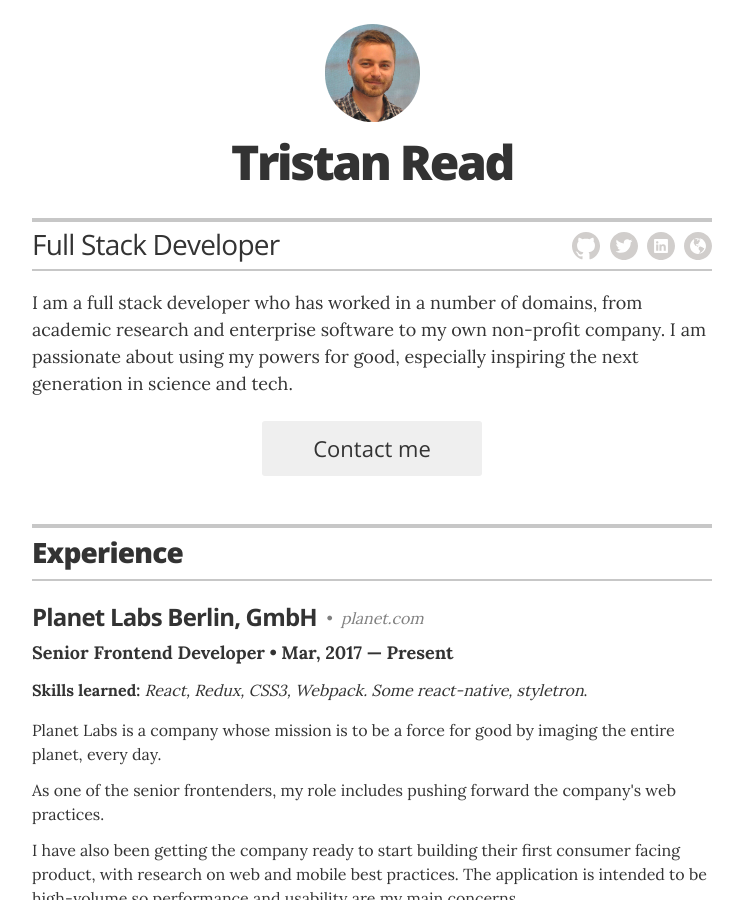
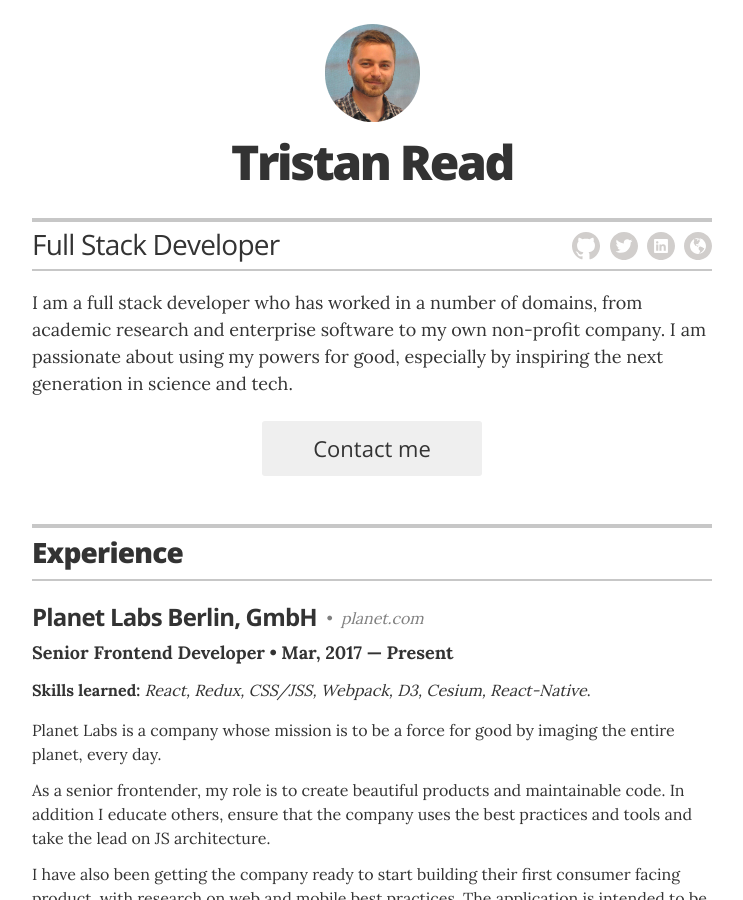
Before and after one commit to phazor/about-me, a Jekyll site: the page built from index.html, in a window 1280 px wide and 900 px high. Shown: the whole window, without its empty margins (268-1011 px from the left). Built offline with Jekyll 4.4.1, drawn with Linux system fonts in a browser that asks for light colours.

Commit message:
update some copy

```diff
--- a/_layouts/resume.html
+++ b/_layouts/resume.html
@@ -54,8 +54,7 @@
         </div>
 
         <div class="executive-summary" itemprop="description">
-          <p>I am a full stack developer who has worked in a number of domains, from academic research and enterprise software to my own non-profit company.
-          I am passionate about using my powers for good, especially inspiring the next generation in science and tech.</p>
+          <p>I am a full stack developer who has worked in a number of domains, from academic research and enterprise software to my own non-profit company. I am passionate about using my powers for good, especially by inspiring the next generation in science and tech.</p>
         </div>
 
         {% if site.resume_looking_for_work == 'yes' %}
@@ -78,10 +77,10 @@
         <div class="resume-item" itemscope itemprop="worksFor" itemtype="http://schema.org/Organization">
           <h3 class="resume-item-title" itemprop="name">Planet Labs Berlin, GmbH</h3><a class="resume-item-link new-window" href="https://www.planet.com/">planet.com</a>
           <h4 class="resume-item-details" itemprop="description">Senior Frontend Developer &bull; Mar, 2017 &mdash; Present</h4>
-          <p><b>Skills learned:</b> <i>React, Redux, CSS3, Webpack. Some react-native, styletron</i>.
+          <p><b>Skills learned:</b> <i>React, Redux, CSS/JSS, Webpack, D3, Cesium, React-Native</i>.
           <p class="resume-item-copy">Planet Labs is a company whose mission is to be a force for good by imaging the entire planet, every day.</p>
 
-          <p class="resume-item-copy">As one of the senior frontenders, my role includes pushing forward the company's web practices.</p>
+          <p class="resume-item-copy">As a senior frontender, my role is to create beautiful products and maintainable code. In addition I educate others, ensure that the company uses the best practices and tools and take the lead on JS architecture.</p>
 
           <p class="resume-item-copy">I have also been getting the company ready to start building their first consumer facing product, with research on web and mobile best practices. The application is intended to be high-volume so performance and usability are my main concerns.</p>
         </div>
@@ -375,7 +374,7 @@
 var elements = document.getElementsByClassName('new-window');
 for (var i = 0; i < elements.length; ++i) {
   elements.item(i).setAttribute('target', '_blank');
-      };
+}
 //}
 </script>
 
```
Lines whose indentation alone changed are shown as unchanged.
